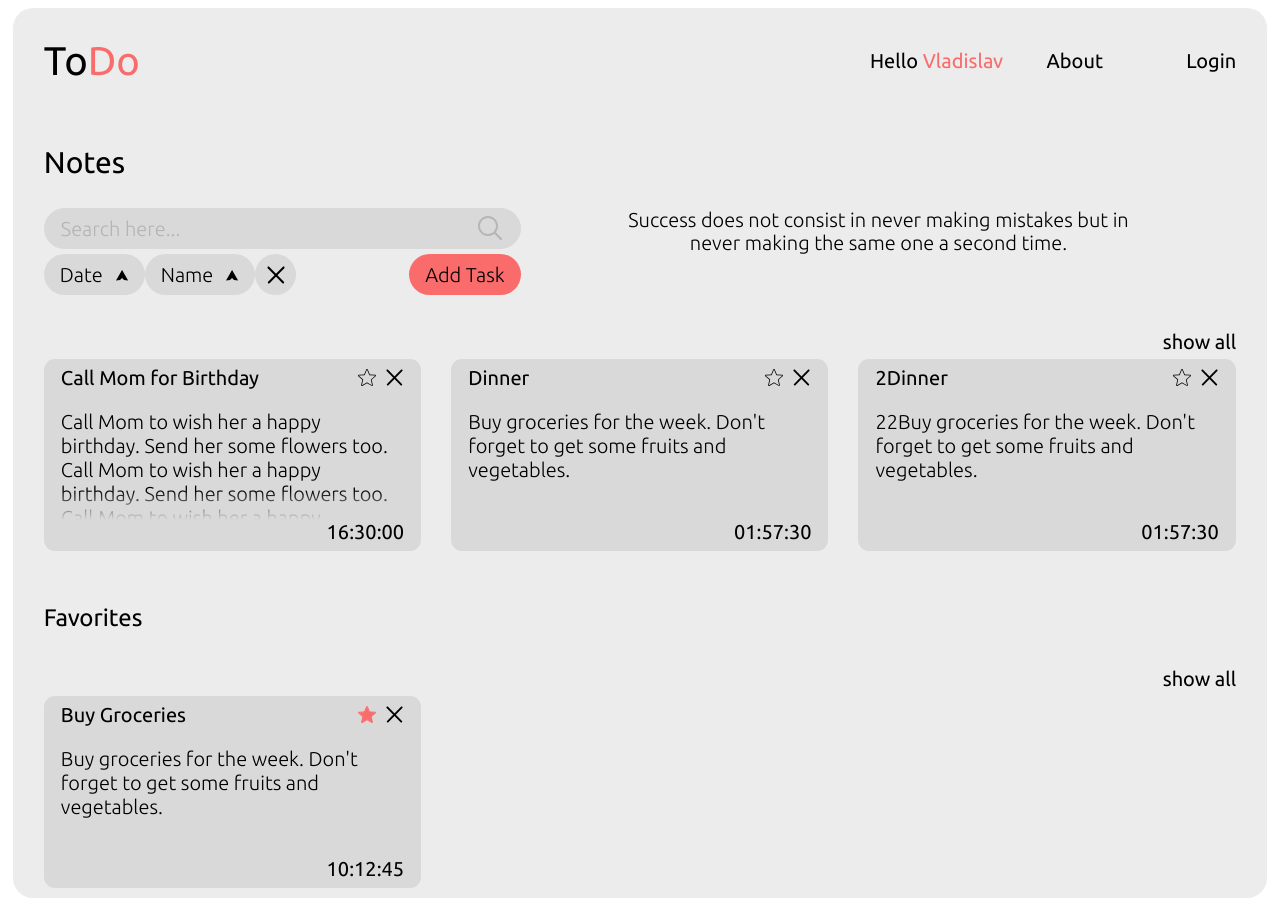
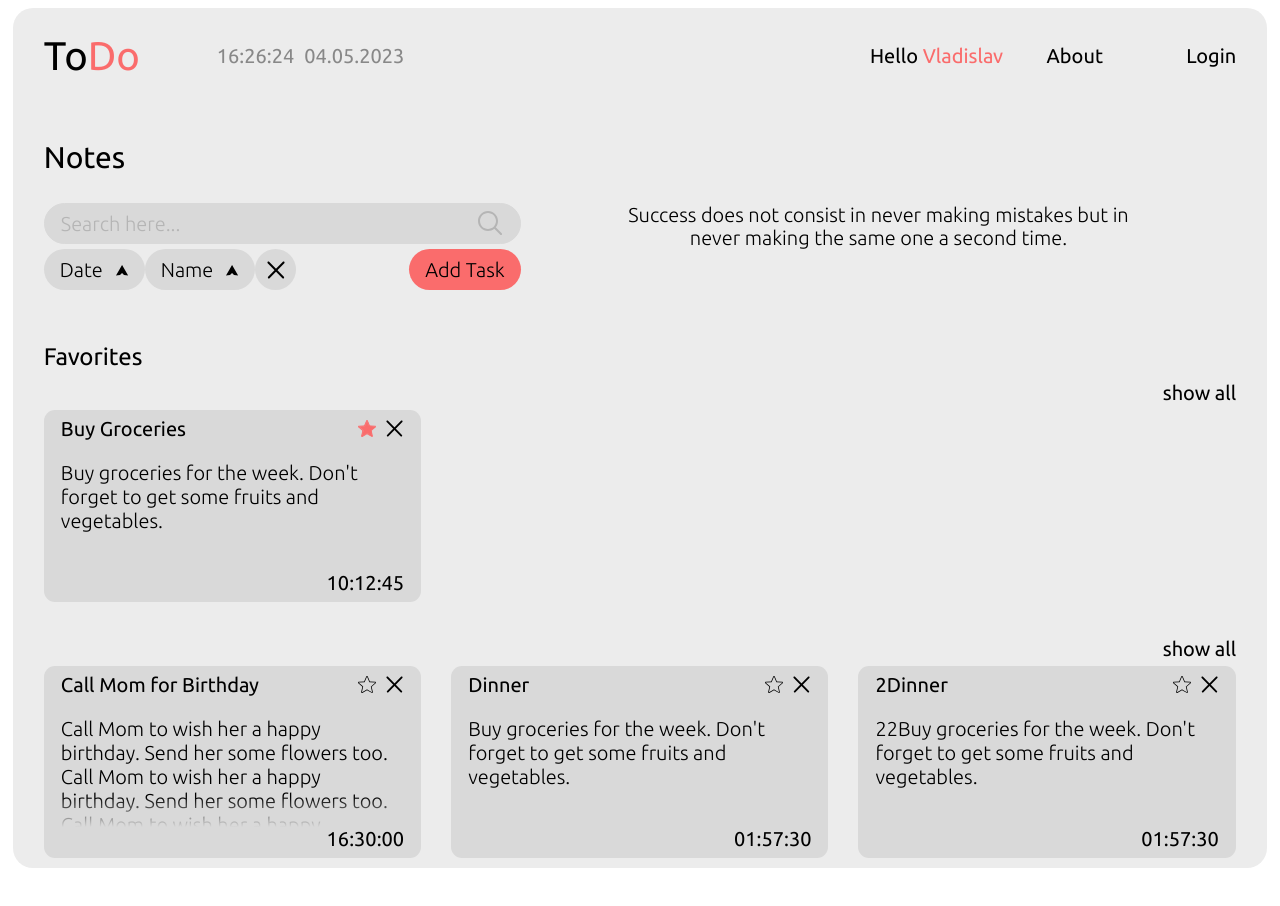
Before and after one commit to N0-th1n9/todo-practic, a React (Create React App) app: page / in a window 1280 px wide. After the commit the page ends 876 px from the top, so only its background shows below. Built offline with nearby package versions, Linux system fonts and the light colour scheme.

Commit message:
Добавлено время, сменена концепция favor + аддаптив

```diff
--- a/src/App.js
+++ b/src/App.js
@@ -4,6 +4,7 @@ import Main from "./components/elements/Main/Main";
 import {SortProvider} from "./Providers/SortProvider"
 import {TasksProvider} from "./Providers/TasksProvider";
 import {useState} from "react";
+import MyClock from "./components/UI/MyClock/MyClock";
 
 function App() {
   const [visible, setVisible] = useState(false)
--- /dev/null
+++ b/src/components/UI/MyClock/MyClock.jsx
@@ -0,0 +1,44 @@
+import React, {useEffect, useState} from 'react';
+import styles from './MyClock.module.scss'
+
+const MyClock = () => {
+  const date = new Date()
+  const [time, setTime] = useState({
+    hours: date.getHours(),
+    minutes: date.getMinutes(),
+    seconds: date.getSeconds(),
+    day: date.getDay(),
+    month: date.getMonth(),
+    year: date.getFullYear()
+  });
+
+  useEffect(() => {
+    const timer = setInterval(() => {
+      const currentDate = new Date();
+      setTime({
+        hours: currentDate.getHours(),
+        minutes: currentDate.getMinutes(),
+        seconds: currentDate.getSeconds(),
+        day: date.getDay(),
+        month: date.getMonth(),
+        year: date.getFullYear()
+      });
+    }, 1000);
+  });
+
+  const formatTime = (value) => {
+    return value < 10 ? '0' + value : value;
+  };
+
+  const clock = `${formatTime(time.hours)}:${formatTime(time.minutes)}:${formatTime(time.seconds)}`;
+  const calendar = `${formatTime(time.day)}.${formatTime(time.month)}.${time.year}`;
+
+  return (
+    <div className={styles.clock}>
+      <span>{clock}</span>
+      <span>{calendar}</span>
+    </div>
+  );
+};
+
+export default MyClock;
--- /dev/null
+++ b/src/components/UI/MyClock/MyClock.module.scss
@@ -0,0 +1,4 @@
+.clock {
+  display: flex;
+  gap: 10px;
+}
--- a/src/components/elements/Header/Header.jsx
+++ b/src/components/elements/Header/Header.jsx
@@ -2,6 +2,7 @@ import React, {useEffect, useState} from 'react';
 import styles from './Header.module.scss'
 import MyBurger from "../../UI/MyBurger/MyBurger";
 import MyMenu from "../../UI/MyMenu/MyMenu";
+import MyClock from "../../UI/MyClock/MyClock";
 
 const Header = ({visible, setVisible}) => {
 
@@ -20,7 +21,12 @@ const Header = ({visible, setVisible}) => {
   return (
     <div>
       <div className={styles.header}>
-        <h1 className={styles.logo}>To<span>Do</span></h1>
+        <div className={styles.left_navbar}>
+          <h1 className={styles.logo}>To<span>Do</span></h1>
+          <div className={styles.clock}>
+            <MyClock/>
+          </div>
+        </div>
         <div className={styles.right_navbar}>
           <div className={styles.right_navbar_info}>
             <a href="">Hello <span>Vladislav</span></a> {/*переделать на Link to*/}
--- a/src/components/elements/Header/Header.module.scss
+++ b/src/components/elements/Header/Header.module.scss
@@ -2,7 +2,7 @@
 
 .header{
     width: 100%;
-    padding-top: 20px;
+    padding-top: 15px;
     display: flex;
     justify-content: space-between;
     align-items: center;
@@ -10,6 +10,19 @@
 
     span {
         color: $active-color;
+    }
+}
+
+.left_navbar{
+    display: flex;
+    flex-direction: row;
+    align-items: center;
+    gap: 6vw;
+}
+
+.clock{
+    span{
+        color: #888888 !important;
     }
 }
 
@@ -27,6 +40,13 @@
     display: flex;
     gap: 3.4vw;
 }
+
+@media (max-width: 800px) {
+    .clock {
+        display: none;
+    }
+}
+
 @media (max-width: 700px) {
     .right_navbar {
         display: none;
--- a/src/components/elements/Main/Main.jsx
+++ b/src/components/elements/Main/Main.jsx
@@ -64,9 +64,11 @@ const Main = ({visibleMenu}) => {
         <p className={styles.advise}>Success does not consist in never making mistakes but in never making the same one
           a second time.</p>
       </div>
-      <TasksList chooseFavorite={chooseFavorite} tasks={commonTasks} removeTasks={removeTasks}/>
       <h3 className={styles.favorites}>Favorites</h3>
-      <TasksList chooseFavorite={chooseFavorite} tasks={favoritesTasks} removeTasks={removeTasks}/>
+      <TasksList chooseFavorite={chooseFavorite} tasks={favoritesTasks} removeTasks={removeTasks} favTasks = {true}/>
+      <div className={styles.difTasks}>
+        <TasksList chooseFavorite={chooseFavorite} tasks={commonTasks} removeTasks={removeTasks} favTasks = {false}/>
+      </div>
     </div>
   );
 };
--- a/src/components/elements/Main/Main.module.scss
+++ b/src/components/elements/Main/Main.module.scss
@@ -35,6 +35,7 @@
 
 .favorites {
   margin-top: 53px;
+  margin-bottom: -25px;
   font-size: 24px;
   line-height: 28px;
   color: #000000;
@@ -49,10 +50,6 @@
   .advise {
     flex-basis: 50% !important;
     padding: 0 0 0 30px !important;
-  }
-
-  .favorites{
-    margin-bottom: -25px;
   }
 }
 
@@ -90,6 +87,12 @@
 
 @media (max-width: 550px) {
   .favorites {
-    margin-top: 10px;
+    margin-top: 50px;
   }
 }
+
+@media (max-width: 440px) {
+  .difTasks{
+    margin: -40px 0 20px 0;
+  }
+}
--- a/src/components/shared/TasksList/TasksList.jsx
+++ b/src/components/shared/TasksList/TasksList.jsx
@@ -5,25 +5,49 @@ import {Swiper, SwiperSlide} from 'swiper/react';
 import {Navigation, Grid} from 'swiper';
 import 'swiper/swiper-bundle.min.css';
 
-const TasksList = ({chooseFavorite, tasks, removeTasks}) => {
-  return (
-    <div className="tasks_container">
-      <div className="btnShow_container">
-        <button className="btnShow">show all</button>
-      </div>
-      <div className="tasks">
-        {tasks.length
-          ?
-          <Swiper
-            modules={[Navigation, Grid]}
-            spaceBetween={30}
-            slidesPerView= {2}
-            autoHeight={false}
-            navigation={{
+const TasksList = ({chooseFavorite, tasks, removeTasks, favTasks}) => {
+  const swiperParams = favTasks ?
+    {
+      modules: [Navigation, Grid],
+      spaceBetween: 30,
+      slidesPerView: 2,
+      autoHeight: false,
+      navigation: {
         nextEl: ".button-next-slide",
         prevEl: ".button-prev-slide"
-            }}
-            breakpoints={{
+      },
+      breakpoints: {
+        0: {
+          slidesPerView: 1,
+        },
+        440: {
+          slidesPerView: 2,
+          spaceBetween: 15,
+        },
+        551: {
+          slidesPerView: 2,
+          spaceBetween: 15,
+          grid: {
+            rows: 1
+          }
+        },
+        850: {
+          slidesPerView: 3,
+          spaceBetween: 30,
+        }
+      }
+    }
+    :
+    {
+      modules: [Navigation, Grid],
+      spaceBetween: 30,
+      slidesPerView: 2,
+      autoHeight: false,
+      navigation: {
+        nextEl: ".button-next-slide",
+        prevEl: ".button-prev-slide"
+      },
+      breakpoints: {
         0: {
           slidesPerView: 1,
           grid: {
@@ -48,8 +72,18 @@ const TasksList = ({chooseFavorite, tasks, removeTasks}) => {
           slidesPerView: 3,
           spaceBetween: 30,
         }
-            }}
-          >
+      }
+    };
+
+  return (
+    <div className="tasks_container">
+      <div className="btnShow_container">
+        <button className="btnShow">show all</button>
+      </div>
+      <div className={favTasks ? "tasks fav_tasks" :"tasks"}>
+        {tasks.length
+          ?
+          <Swiper {...swiperParams}>
             {tasks.map((task, index) => (
               <SwiperSlide>
                 <MyTask key={index} task={task} id={index} chooseFavorite={chooseFavorite}
@@ -65,7 +99,8 @@ const TasksList = ({chooseFavorite, tasks, removeTasks}) => {
           <h3>Tasks is not found</h3>}
       </div>
     </div>
-  );
+  )
+    ;
 };
 
 export default TasksList;
--- a/src/components/shared/TasksList/TasksList.scss
+++ b/src/components/shared/TasksList/TasksList.scss
@@ -134,3 +134,33 @@
     }
   }
 }
+
+
+.fav_tasks{
+
+  @media (max-width: 440px) {
+    .swiper-wrapper {
+      height: 210px !important;
+    }
+
+    .swiper-slide {
+      overflow: hidden;
+      height: calc((100% - 60px)) !important;
+    }
+
+    .btnNavContainer {
+      height: 68%;
+    }
+  }
+
+  @media (max-width: 550px) {
+    .swiper-wrapper {
+      height: 210px !important;
+    }
+
+    .swiper-slide {
+      overflow: hidden;
+      height: 100% !important;
+    }
+  }
+}
--- a/src/styles/variables.scss
+++ b/src/styles/variables.scss
@@ -2,4 +2,4 @@ $bg-color: #ECECEC;
 $main-color: #D9D9D9;
 $active-color: #FA6C6C;
 $active-hover-color: #e55555;
-$hover-color: #cbcbcb;
+$hover-color: #525252;
```
Also changed, not shown: src/styles/App.scss (line endings or trailing spaces). Lines whose indentation alone changed are shown as unchanged.
